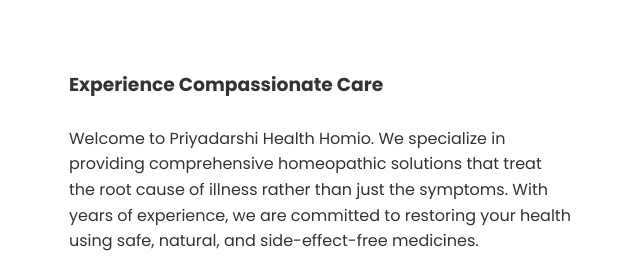
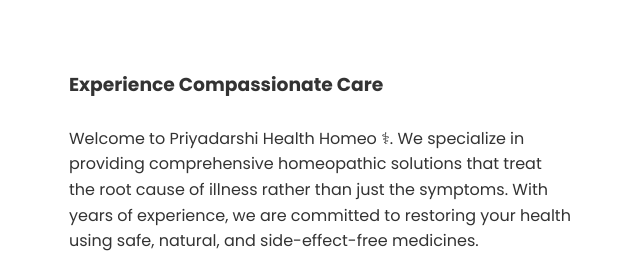
Before and after one commit to Prince-raj-sharma/priyadarshi-health-homeo, a plain HTML site: page index.html in a window 1280 px wide. Shown: the part 1040-1316 px from the top of the page, 587-1227 px from the left. Drawn offline with Linux system fonts and the light colour scheme.

Commit message:
Update welcome message in index.html

```diff
--- a/index.html
+++ b/index.html
@@ -302,7 +302,7 @@
             <div class="about-text">
                 <h3>Experience Compassionate Care</h3>
                 <br>
-                <p>Welcome to Priyadarshi Health Homio. We specialize in providing comprehensive homeopathic solutions that treat the root cause of illness rather than just the symptoms. With years of experience, we are committed to restoring your health
+                <p>Welcome to Priyadarshi Health Homeo ⚕. We specialize in providing comprehensive homeopathic solutions that treat the root cause of illness rather than just the symptoms. With years of experience, we are committed to restoring your health
                     using safe, natural, and side-effect-free medicines.</p>
                 <br>
                 <p>Whether you are dealing with chronic conditions, skin issues, or general wellness concerns, we are here to guide you on your path to recovery.</p>
```
